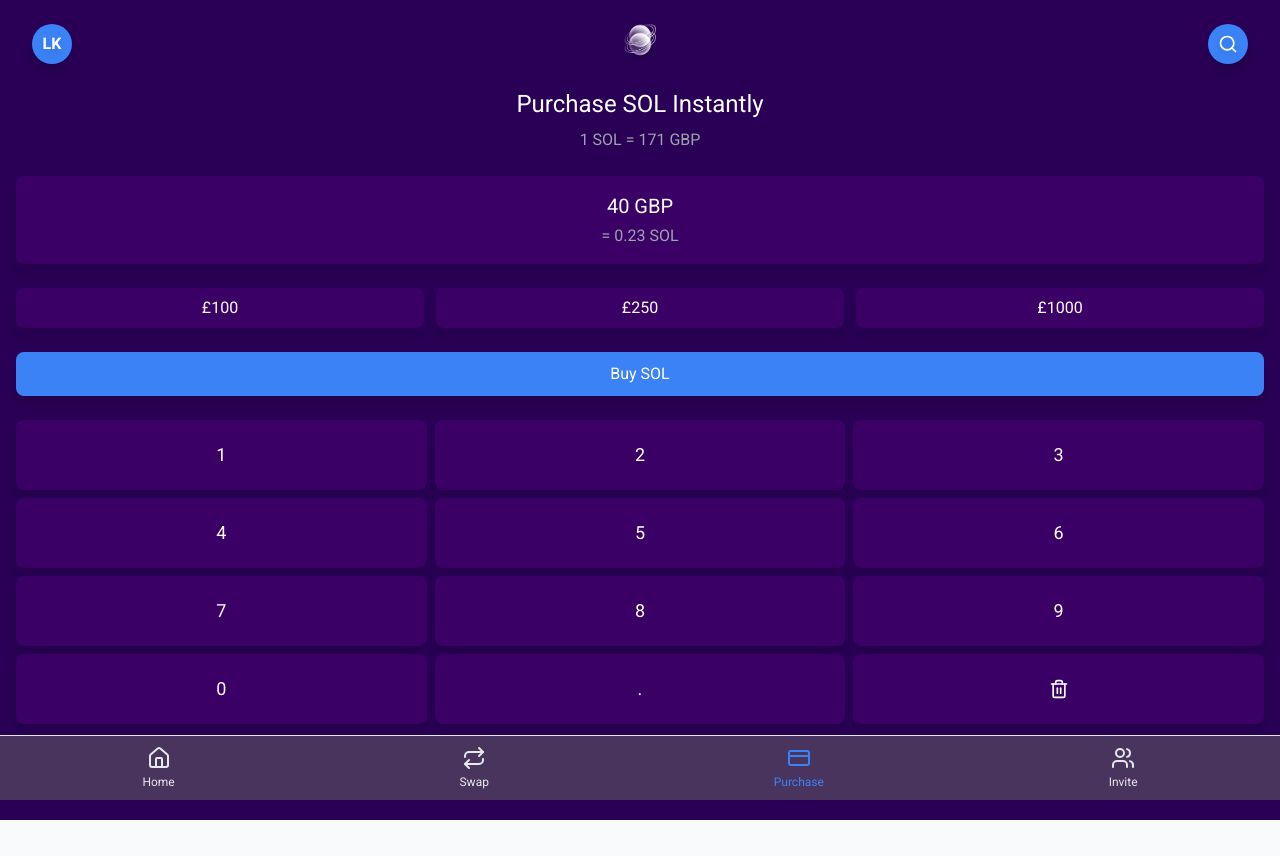
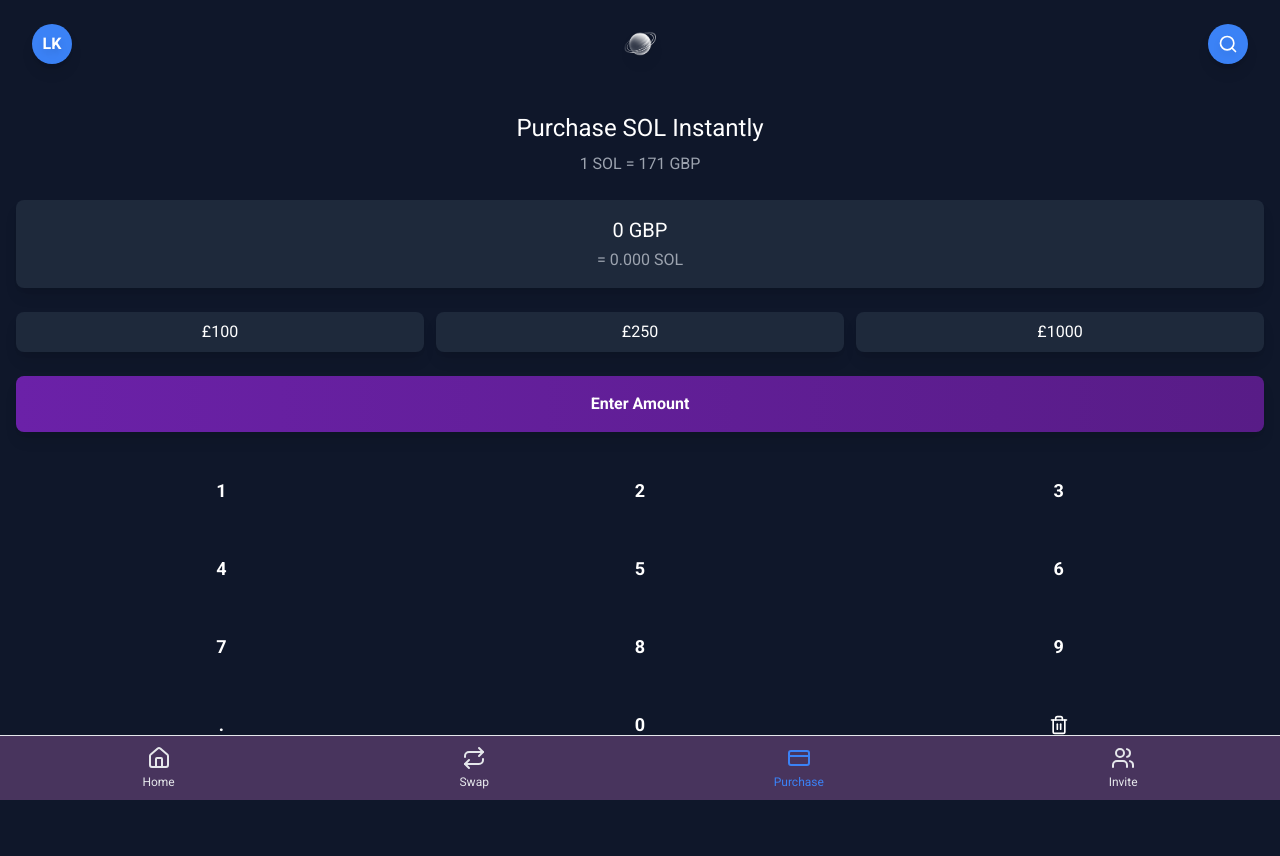
Before and after one commit to lukesolgg/solana-app-ldk, a Next.js app: page /purchase-sol in a window 1280 px wide. Before the commit the page ends 820 px from the top, so only its background shows below. Built offline with nearby package versions, Linux system fonts and the light colour scheme.

Commit message:
fixed button issue, trying out different colour schemes

```diff
--- a/src/app/purchase-sol/page.tsx
+++ b/src/app/purchase-sol/page.tsx
@@ -1,67 +1,132 @@
-import React from 'react';
-import Image from 'next/image';
-import Logosol from '../../assets/images/Logosol.png';
-import { Trash2 } from 'lucide-react';
+"use client";
+import { useState } from 'react';
+import { X, Trash2 } from 'lucide-react';
 import HeaderIcons from '@/components/ui/HeaderIcons';
 
 export default function PurchaseSol() {
+  const [amount, setAmount] = useState('0');
+  const [isConfirmed, setIsConfirmed] = useState(false);
+  const [showError, setShowError] = useState(false);
+
+  const handleNumberClick = (num: string) => {
+    // Handle decimal point
+    if (num === '.') {
+      if (amount.includes('.')) return;
+      const newAmount = amount === '0' ? '0.' : amount + '.';
+      setAmount(newAmount);
+      return;
+    }
+
+    // Handle numbers
+    const newAmount = amount === '0' ? num : amount + num;
+    setAmount(newAmount);
+  };
+
+  const handleQuickAmount = (value: string) => {
+    setAmount(value.replace('£', ''));
+  };
+
+  const handleConfirm = () => {
+    if (amount === '0') {
+      setShowError(true);
+      setTimeout(() => setShowError(false), 3000);
+      return;
+    }
+    setIsConfirmed(true);
+    setAmount('0');
+    setTimeout(() => setIsConfirmed(false), 5000);
+  };
+
+  const solAmount = (parseFloat(amount) / 171).toFixed(3);
+
   return (
-    <div className="min-h-screen bg-[#290055] flex flex-col">
-      <div className="flex justify-center py-4">
-        <Image
-          src={Logosol}
-          alt="Logo"
-          width={40}
-          height={40}
-          className="z-10"
-        />
-      </div>
-
+    <div className={`min-h-screen bg-slate-900 flex flex-col`}>
       <HeaderIcons />
 
-      <div className="px-4 flex flex-col h-full">
-        {/* Headings */}
-        <h1 className="text-white text-2xl text-center mb-2 mt-4">Purchase SOL Instantly</h1>
+      <div className="mt-24 px-4 flex flex-col h-full">
+        <h1 className="font-space-mono text-white text-2xl text-center mb-2 mt-4">
+          Purchase SOL Instantly
+        </h1>
         <p className="text-gray-400 text-center mb-6">1 SOL = 171 GBP</p>
 
-        {/* Currency Box */}
-        <div className="bg-[#3a0066] p-4 rounded-lg shadow-lg mb-6">
+        {/* Updated Currency Box */}
+        <div className="bg-slate-800 p-4 rounded-lg shadow-lg mb-6">
           <div className="flex flex-col items-center">
             <div className="mb-1">
-              <span className="text-white text-xl">40 GBP</span>
+              <span className="text-white text-xl">{amount} GBP</span>
             </div>
-            <div className="text-gray-400">= 0.23 SOL</div>
+            <div className="text-gray-400">= {solAmount} SOL</div>
           </div>
         </div>
 
         {/* Quick Amount Buttons */}
         <div className="flex justify-between gap-3 mb-6">
-          {['£100', '£250', '£1000'].map((amount) => (
-            <button key={amount} className="flex-1 bg-[#3a0066] py-2 text-white rounded-lg shadow-lg">
-              {amount}
+          {['£100', '£250', '£1000'].map((amt) => (
+            <button
+              key={amt}
+              className="flex-1 bg-slate-800 py-2 text-white rounded-lg shadow-lg"
+              onClick={() => handleQuickAmount(amt)}
+            >
+              {amt}
             </button>
           ))}
         </div>
 
         {/* Buy Button */}
-        <button className="w-full py-2.5 bg-blue-500 text-white rounded-lg shadow-lg mb-6">
-          Buy SOL
+        <button
+          className={`w-full  py-4 px-6 font-bold  ${
+            isConfirmed ? 'bg-green-500' : 'bg-gradient-to-r from-purple-800 to-purple-900 hover:from-[#5D2BA6] hover:to-[#7E39EA]'
+          } text-white rounded-lg shadow-lg mb-6`}
+          onClick={handleConfirm}
+        >
+          {isConfirmed ? 'Confirmed!' : amount === '0' ? 'Enter Amount' : 'Buy SOL'}
         </button>
 
-        {/* Full Width Keypad */}
+        {/* Keypad */}
         <div className="mt-auto pb-4 h-[50vh]">
           <div className="grid grid-cols-3 gap-2">
-            {[1,2,3,4,5,6,7,8,9,0,'.'].map((num) => (
-              <button key={num} className="bg-[#3a0066] text-white rounded-lg shadow-lg text-lg h-[70px]">
+            {[1,2,3,4,5,6,7,8,9,'.',0].map((num) => (
+              <button
+                key={num}
+                className=" text-white font-extrabold text-lg h-[70px]"
+                onClick={() => handleNumberClick(num.toString())}
+              >
                 {num}
               </button>
             ))}
-            <button className="bg-[#3a0066] text-white rounded-lg shadow-lg h-[70px]">
+            <button
+              className="text-white h-[70px]"
+              onClick={() => setAmount('0')}
+            >
               <Trash2 className="mx-auto" size={20} />
             </button>
           </div>
         </div>
       </div>
+
+      {/* Popup notifications */}
+      {isConfirmed && (
+        <div className="fixed top-16 right-4 bg-green-500 text-white px-6 py-3 rounded-lg shadow-lg animate-fadeIn flex items-center justify-between gap-4">
+          <span>Transaction confirmed!</span>
+          <button
+            onClick={() => setIsConfirmed(false)}
+            className="hover:bg-green-600 rounded-full p-1"
+          >
+            <X className="h-4 w-4" />
+          </button>
+        </div>
+      )}
+      {showError && (
+        <div className="fixed top-16 right-4 bg-red-500 text-white px-6 py-3 rounded-lg shadow-lg animate-fadeIn flex items-center justify-between gap-4">
+          <span>Please Enter Amount & Try Again</span>
+          <button
+            onClick={() => setShowError(false)}
+            className="hover:bg-red-600 rounded-full p-1"
+          >
+            <X className="h-4 w-4" />
+          </button>
+        </div>
+      )}
     </div>
-);
+  );
 }
--- a/src/app/swap/page.tsx
+++ b/src/app/swap/page.tsx
@@ -206,7 +206,7 @@ export default function SwapPage() {
         <>
         <button
   onClick={handleConfirm}
-  className={`w-full font-bold py-4 px-6 rounded-lg shadow-lg my-2 transition-colors duration-300 ${
+  className={`w-full font-bold text-white py-4 px-6 rounded-lg shadow-lg my-2 transition-colors duration-300 ${
     isConfirmed
       ? 'bg-green-500 hover:bg-green-600'
       : 'bg-gradient-to-r from-[#4C1D95] to-[#6D28D9] hover:from-[#5D2BA6] hover:to-[#7E39EA]'
--- a/tailwind.config.ts
+++ b/tailwind.config.ts
@@ -14,6 +14,7 @@ export default {
       },
       fontFamily: {
         geo: ["Geo", "serif"],
+        'space-mono': ['var(--font-space-mono)'],
       },
       animation: {
         fadeIn: 'fadeIn 0.5s ease-in-out',
```
